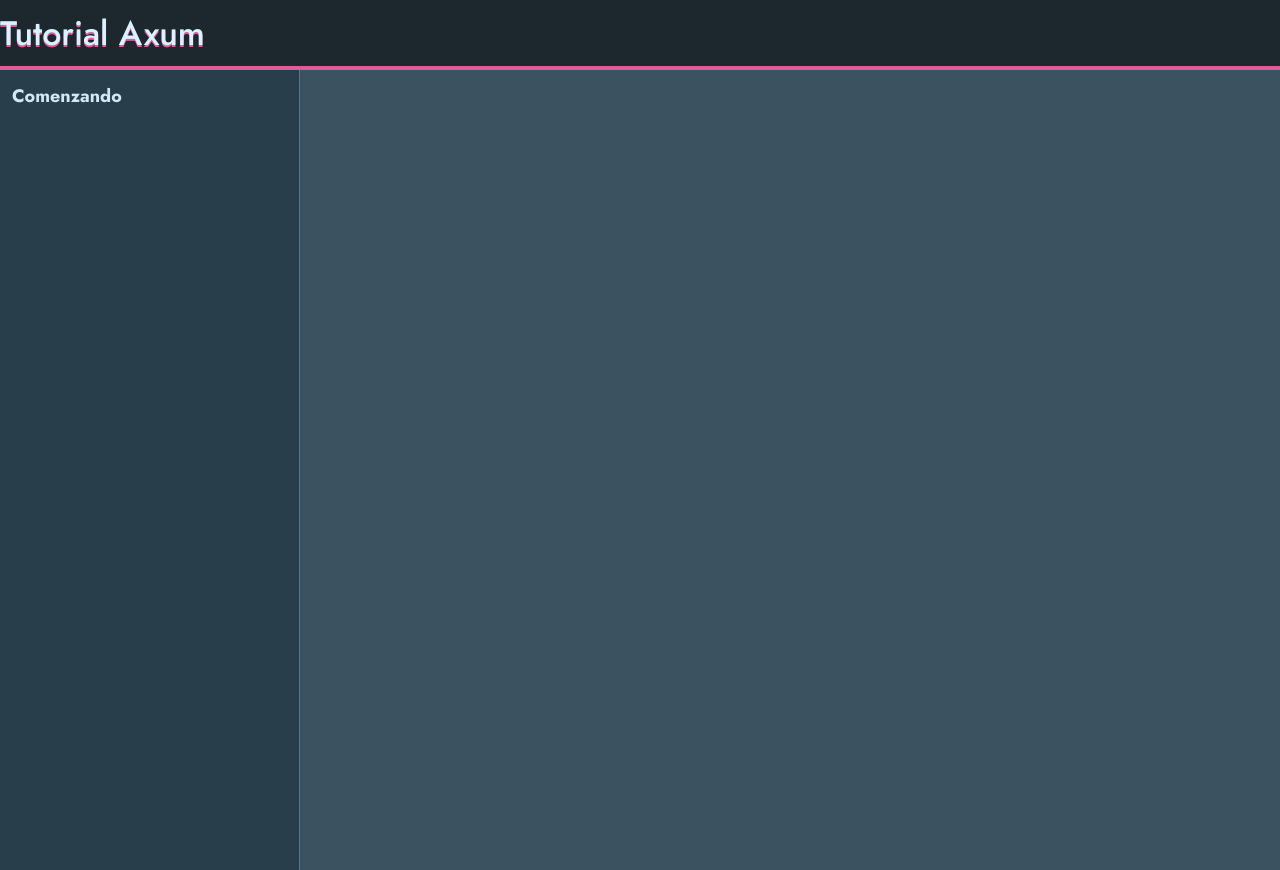
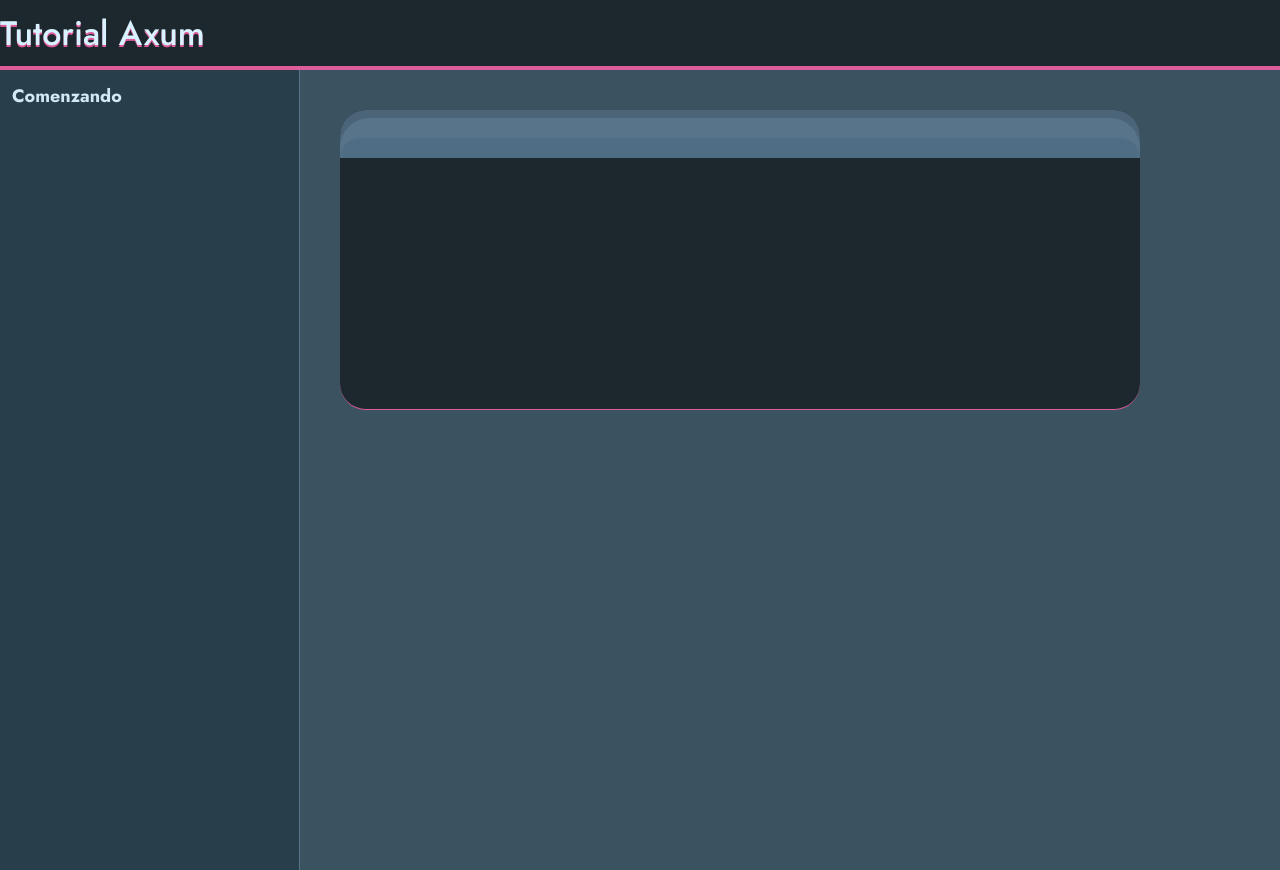
Before and after one commit to EmoPorEmilio/proyecto-viviana-test, a Next.js app: page / in a window 1280 px wide. Built offline with nearby package versions, Linux system fonts and the light colour scheme.

Commit message:
start code component

```diff
--- /dev/null
+++ b/components/Code/index.tsx
@@ -0,0 +1,11 @@
+const Code = () => (
+  <div className='flex flex-col w-[800px] h-[300px] rounded-[26px] bg-darkest-bg border-accent border-solid border-b'>
+    <div className='flex flex-col justify-end h-[50px] rounded-t-[26px] bg-primary-500 border-b-2 border-darkest-bg'>
+      <div className='flex flex-col justify-end h-[40px] rounded-t-[30px] bg-primary-300'>
+        <div className='flex h-[20px] rounded-t-[100px] bg-primary-400'></div>
+      </div>
+    </div>
+  </div>
+);
+
+export default Code;
--- a/components/Content/index.tsx
+++ b/components/Content/index.tsx
@@ -1,10 +1,13 @@
 import LateralNav from '@/components/Lateral-Nav';
+import Code from '@/components/Code';
 
 const Content = () => {
   return (
     <div className='bg-bg flex h-full'>
       <LateralNav />
-      <div className='flex flex-1'></div>
+      <div className='flex flex-1 p-10'>
+        <Code />
+      </div>
     </div>
   );
 };
--- a/components/Header/index.tsx
+++ b/components/Header/index.tsx
@@ -1,6 +1,6 @@
 const Header = () => (
   <nav className='flex items-center bg-darkest-bg h-[70px] border-bottom border-solid border-b-4 border-accent'>
-    <h1 className='text-lightest-primary text-[34px] subpixel-antialiased font-medium drop-shadow-title'>
+    <h1 className='text-primary-100 text-[34px] subpixel-antialiased font-medium drop-shadow-title'>
       Tutorial Axum
     </h1>
   </nav>
--- a/components/Lateral-Nav/Item/index.tsx
+++ b/components/Lateral-Nav/Item/index.tsx
@@ -6,9 +6,7 @@ interface ItemProps {
 const Item = ({ children, ...props }: ItemProps) => {
   return (
     <li className='flex items-center'>
-      <span className='text-lg text-light-primary font-bold'>
-        {props.title}
-      </span>
+      <span className='text-lg text-primary-200 font-bold'>{props.title}</span>
       {children}
     </li>
   );
--- a/components/Lateral-Nav/index.tsx
+++ b/components/Lateral-Nav/index.tsx
@@ -2,7 +2,7 @@ import Item from './Item';
 
 const LateralNav = () => {
   return (
-    <div className='w-[300px] bg-dark-bg border-r border-dark-primary p-3 m-0'>
+    <div className='w-[300px] bg-dark-bg border-r border-primary-300 p-3 m-0'>
       <Item title='Comenzando'></Item>
     </div>
   );
--- a/tailwind.config.ts
+++ b/tailwind.config.ts
@@ -13,9 +13,11 @@ const config: Config = {
       'darkest-bg': '#1D272E',
       accent: '#DF5C9A',
       white: '#FFFFFF',
-      'lightest-primary': '#D9F2FF',
-      'light-primary': '#D0E9F5',
-      'dark-primary': '#58748B',
+      'primary-100': '#D9F2FF',
+      'primary-200': '#D0E9F5',
+      'primary-300': '#58748B',
+      'primary-400': '#4F6D85',
+      'primary-500': '#4C6477',
     },
     extend: {
       dropShadow: {
```
